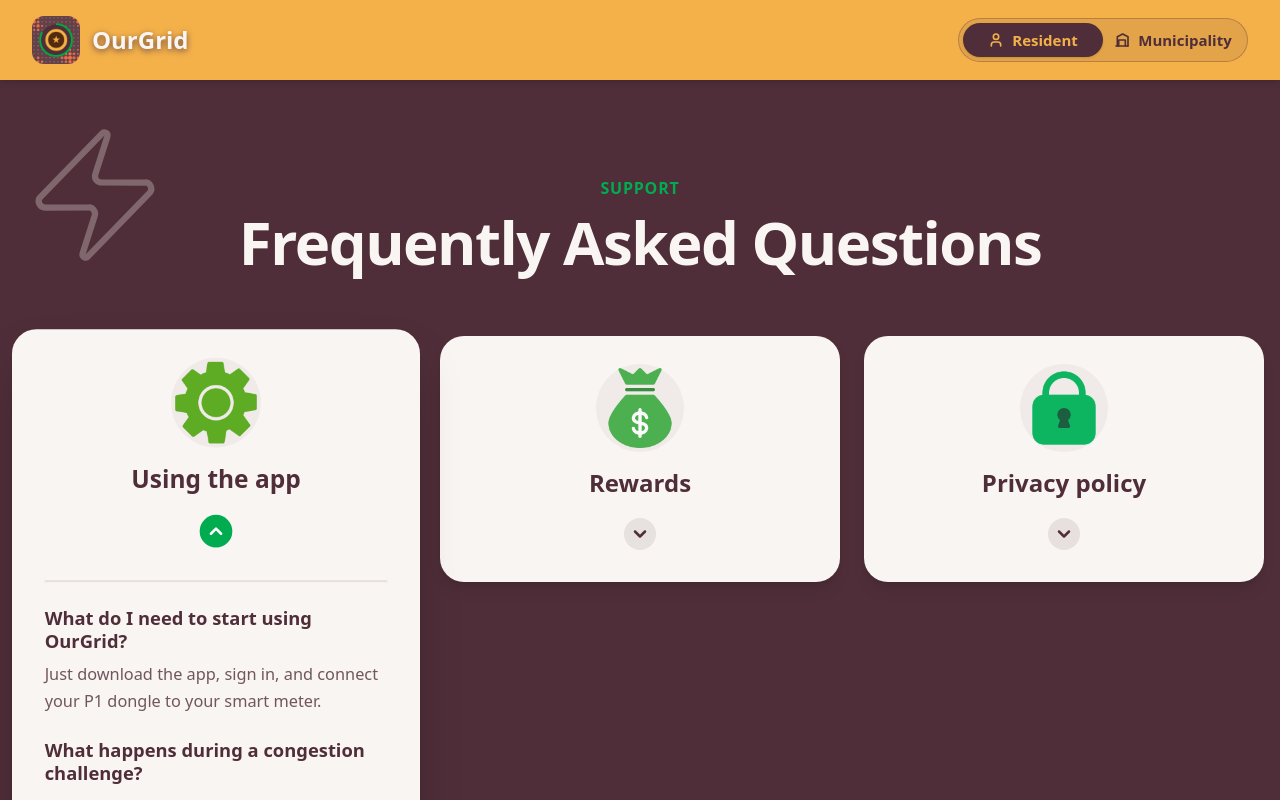
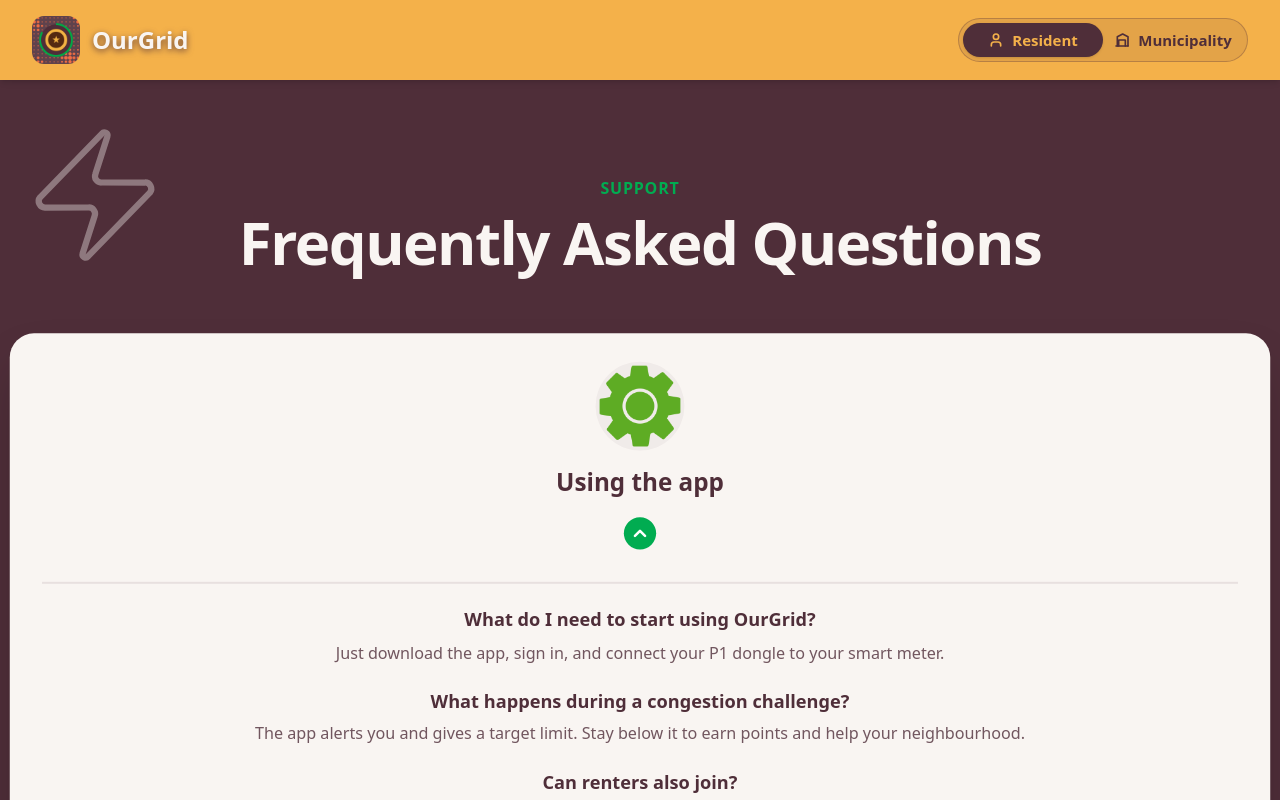
Before and after one commit to Marto8090/OurGrid_Website, a React (Vite) app in the folder client/: page /u/faq in a window 1280 px wide. Both pictures are taken after a click on the button "Using the app". Shown: the top 800 px of the page. Built offline with nearby package versions, Linux system fonts and the light colour scheme.

Commit message:
style: made FAQ layout with responsive grid adjustments and improved content alignment

```diff
--- a/client/src/pages/FAQ.jsx
+++ b/client/src/pages/FAQ.jsx
@@ -104,7 +104,6 @@ export default function FAQ() {
   const toggle = (key) => setOpenKey(openKey === key ? null : key);
 
   return (
-    // Removed fixed height, removed overflowing padding
     <div className="relative w-full bg-[#4F2E39] text-[#F9F5F2] px-4 py-16 lg:py-24 overflow-x-hidden font-sans">
 
       {/* === BACKGROUND DECORATION === */}
@@ -128,20 +127,24 @@ export default function FAQ() {
           </h1>
         </div>
 
-        {/* === MASONRY-STYLE GRID === */}
-        {/* items-start prevents empty cards from stretching to match the open card's height */}
-        <div className="grid grid-cols-1 md:grid-cols-2 lg:grid-cols-3 gap-6 items-start">
-          {SECTIONS.map((item) => {
+        {/* === GRID LAYOUT === */}
+        {/* Strategy for 5 Items:
+            We use a 6-column grid on large screens.
+            Item 1 spans all 6 columns.
+            Items 2-5 span 3 columns (half width).
+        */}
+        <div className="grid grid-cols-1 md:grid-cols-2 lg:grid-cols-6 gap-6 items-start pb-20">
+          {SECTIONS.map((item, index) => {
             const isOpen = openKey === item.key;
+            const isFirst = index === 0;
 
             return (
               <div
                 key={item.key}
-                // Removed z-50 to prevent Navbar overlap.
-                // z-10 is safer (above background, below navbar)
                 className={`
                   relative w-full
                   transition-all duration-300 ease-in-out
+                  ${isFirst ? "md:col-span-2 lg:col-span-6" : "md:col-span-1 lg:col-span-3"}
                   ${isOpen ? "z-10" : "z-0"}
                 `}
               >
@@ -153,7 +156,7 @@ export default function FAQ() {
                     overflow-hidden
                     ${
                       isOpen
-                        ? "rounded-3xl shadow-2xl scale-[1.02]" // Subtle pop
+                        ? "rounded-3xl shadow-2xl scale-[1.01]"
                         : "rounded-3xl shadow-lg hover:-translate-y-1 hover:shadow-xl"
                     }
                   `}
@@ -193,8 +196,7 @@ export default function FAQ() {
                     </div>
                   </button>
 
-                  {/* === CONTENT SECTION (Relative Flow) === */}
-                  {/* We use max-height animation for smooth slide down */}
+                  {/* === CONTENT SECTION === */}
                   <div
                     className={`
                       transition-all duration-500 ease-in-out
@@ -205,16 +207,21 @@ export default function FAQ() {
                       {/* Divider */}
                       <div className="w-full h-[2px] bg-[#4F2E39]/10 mx-auto w-[85%] mb-6" />
 
+                      {/* If it is the first (Hero) card, we center the content
+                         and limit the width so lines aren't too long to read
+                      */}
+                      <div className={isFirst ? "max-w-3xl mx-auto" : ""}>
                           {item.qa.map((qa, i) => (
-                        <div key={i} className="space-y-2">
-                          <p className="font-bold text-lg leading-tight text-[#4F2E39]">
+                            <div key={i} className="space-y-2 mb-6 last:mb-0">
+                              <p className={`font-bold text-lg leading-tight text-[#4F2E39] ${isFirst ? "text-center" : "text-left"}`}>
                                 {qa.q}
                               </p>
-                          <p className="text-[#4F2E39]/80 text-base font-medium leading-relaxed">
+                              <p className={`text-[#4F2E39]/80 text-base font-medium leading-relaxed ${isFirst ? "text-center" : "text-left"}`}>
                                 {qa.a}
                               </p>
                             </div>
                           ))}
+                      </div>
                     </div>
 
                     {/* Bottom Green Accent Line */}
```
Lines whose indentation alone changed are shown as unchanged.
